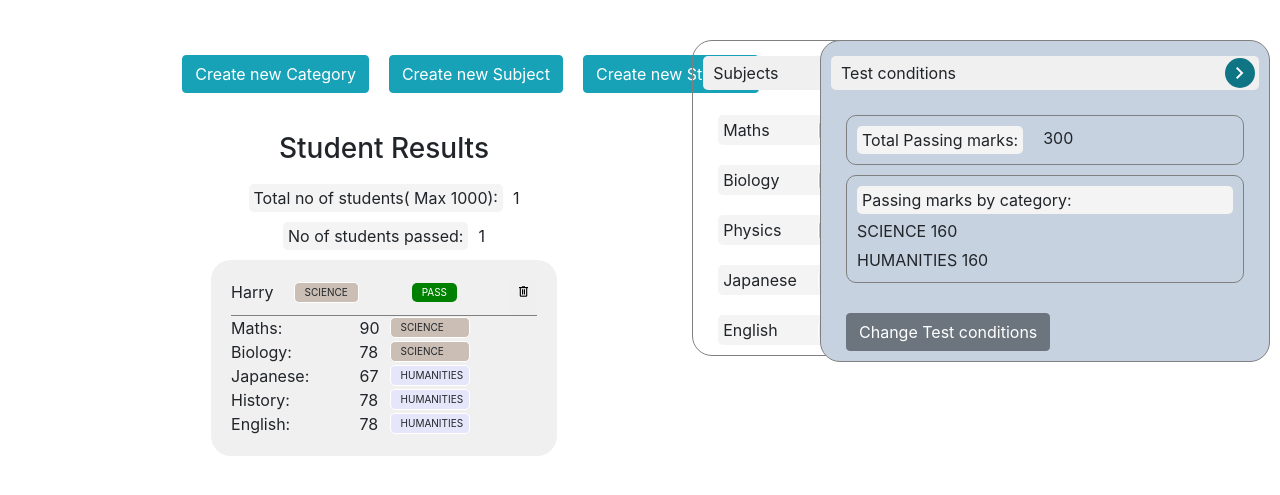
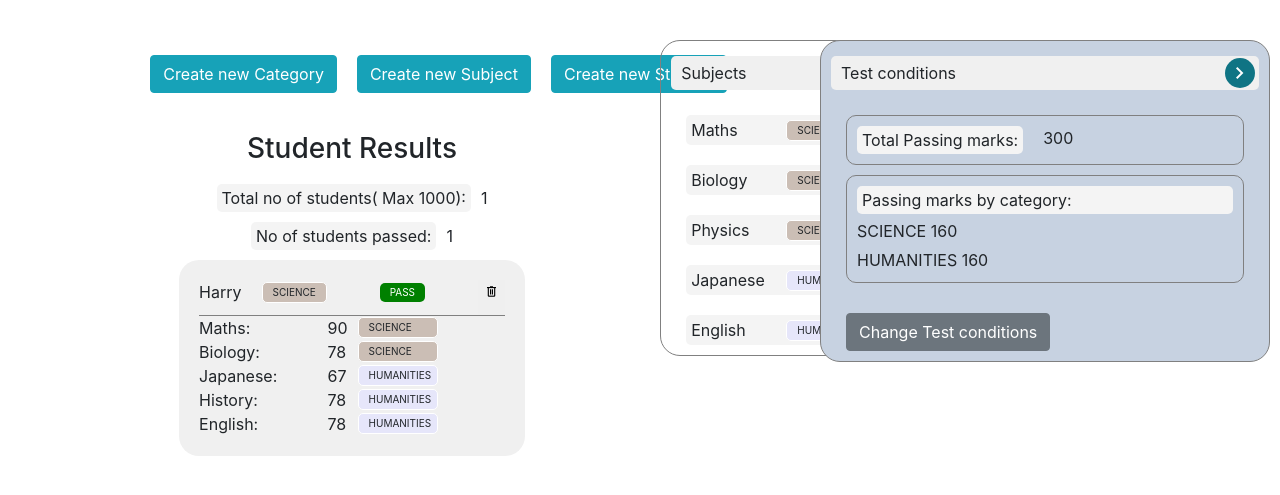
Before and after one commit to raj03gerard/PVP_HR_Test_Django_To_Host, a Django app: page / in a window 1280 px wide. Shown: the top 495 px of the page. Run offline with Django 4.2, Linux system fonts and the light colour scheme; data comes from the database, SQL or seed files in the repository.

Commit message:
Made small change to css

```diff
--- a/PVP_Project/static/css/base_style.css
+++ b/PVP_Project/static/css/base_style.css
@@ -2,7 +2,7 @@
 .main-body{
     margin: 40px 0px;
     display: grid;
-    grid-template-columns: 1fr  15%;
+    grid-template-columns: 1fr  20%;
 }
 .left-section{
     display: flex;
```
